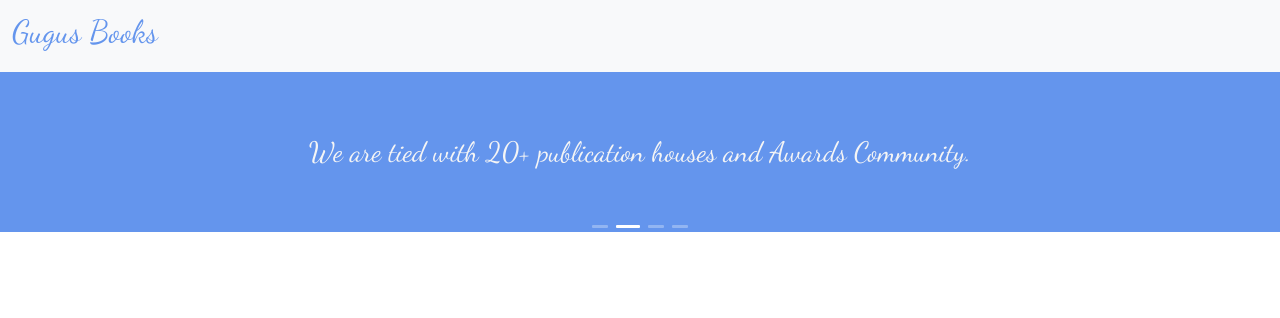
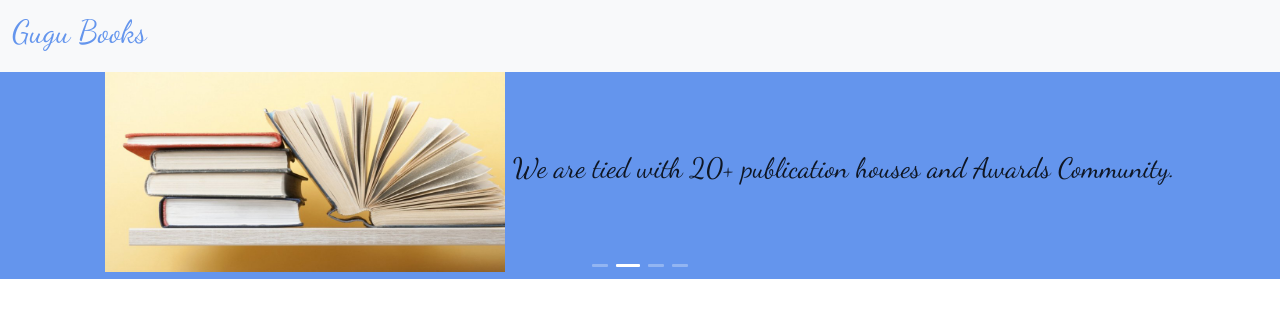
Before and after one commit to mjay118/books, a React (Create React App) app: page / in a window 1280 px wide. Shown: the top 318 px of the page. Built offline with nearby package versions, Linux system fonts and the light colour scheme.

Commit message:
Carousel component used

```diff
--- a/package.json
+++ b/package.json
@@ -4,15 +4,17 @@
   "private": true,
   "dependencies": {
     "@ant-design/icons": "latest",
-    "antd": "4.20.6",
     "@testing-library/jest-dom": "^5.16.4",
     "@testing-library/react": "^13.2.0",
     "@testing-library/user-event": "^13.5.0",
+    "antd": "4.20.6",
+    "axios": "^0.27.2",
     "bootstrap": "^5.1.3",
     "react": "^18.1.0",
     "react-dom": "^18.1.0",
     "react-scripts": "5.0.1",
     "reactstrap": "^9.0.3",
+    "util": "./src/util",
     "web-vitals": "^2.1.4"
   },
   "scripts": {
--- a/public/index.html
+++ b/public/index.html
@@ -28,7 +28,7 @@
       work correctly both with client-side routing and a non-root public URL.
       Learn how to configure a non-root public URL by running `npm run build`.
     -->
-    <title>React App</title>
+    <title>Gugu Book</title>
   </head>
   <body>
     <noscript>You need to enable JavaScript to run this app.</noscript>
--- a/src/App.js
+++ b/src/App.js
@@ -1,55 +1,11 @@
-import logo from "./logo.svg";
 import "./App.css";
-import {
-  Button,
-  Navbar,
-  NavbarBrand,
-  NavbarToggler,
-  Collapse,
-  Nav,
-} from "reactstrap";
 import "antd/dist/antd.css";
-import { Carousel } from "antd";
-const contentStyle = {
-  height: "160px",
-  // color: '#fff',
-  lineHeight: "160px",
-  textAlign: "center",
-  // background: '#364d79',
-};
+import MainApp from "./containers/MainApp.js";
 
 function App() {
   return (
     <div className="App">
-      <div>
-        <Navbar color="light" expand="md" light>
-          <NavbarBrand href="/">
-            <h2>Gugus Books</h2>
-          </NavbarBrand>
-        </Navbar>
-      </div>
-      <Carousel autoplay>
-        <div>
-          <h3 style={contentStyle} className="carousel-color">
-            One way destination for budding authors and readers.
-          </h3>
-        </div>
-        <div>
-          <h3 style={contentStyle} className="carousel-color">
-            We are tied with 20+ publication houses and Awards Community.
-          </h3>
-        </div>
-        <div>
-          <h3 style={contentStyle} className="carousel-color">
-            We aim to provide a recognition to authors and readers.
-          </h3>
-        </div>
-        <div>
-          <h3 style={contentStyle} className="carousel-color">
-            Connect with us.
-          </h3>
-        </div>
-      </Carousel>
+      <MainApp />
     </div>
   );
 }
--- a/src/containers/MainApp.js/CarouselComponent.js
+++ b/src/containers/MainApp.js/CarouselComponent.js
@@ -1,5 +1,5 @@
 import React from "react";
-import { Carousel } from "antd";
+import { Carousel, Space } from "antd";
 const contentStyle = {
   height: "160px",
   // color: '#fff',
@@ -10,7 +10,7 @@ const contentStyle = {
 
 const carouselContent = [
   {
-    text: "One way destination",
+    text: "One way destination for budding authors and readers.",
     image: require("../../assets/images/carousel_book1.jpg"),
   },
   {
@@ -30,13 +30,13 @@ const carouselContent = [
 const CarouselComponent = () => {
   return (
     <Carousel autoplay>
-      {carouselContent.map((item) => {
+      {carouselContent.map((item, index) => {
         return (
-          <div>
-            <img src={item.image} alt="" />
-            <h3 style={contentStyle} className="carousel-color">
-              {item.text}
-            </h3>
+          <div className="carousel-color space-align-block" key={index}>
+            <Space direction="horizontal">
+              <img src={item.image} alt="" height={200} width={400} />
+              <h3 style={contentStyle}>{item.text}</h3>
+            </Space>
           </div>
         );
       })}
--- a/src/containers/MainApp.js/index.js
+++ b/src/containers/MainApp.js/index.js
@@ -9,7 +9,7 @@ const MainApp = () => {
       <div>
         <Navbar color="light" expand="md" light>
           <NavbarBrand href="/">
-            <h2>Gugus Books</h2>
+            <h2>Gugu Books</h2>
           </NavbarBrand>
         </Navbar>
       </div>
--- /dev/null
+++ b/src/util/connection/axios.js
@@ -0,0 +1,6 @@
+import axios from "axios";
+
+export const instance = axios.create({
+  baseURL: "https://hidden-beyond-89915.herokuapp.com/",
+  timeout: 120000, //value in ms so it will wait for 120 seconds
+});
```
Also changed, not shown: 1 other file (tests, documents, lock files or other folders).
